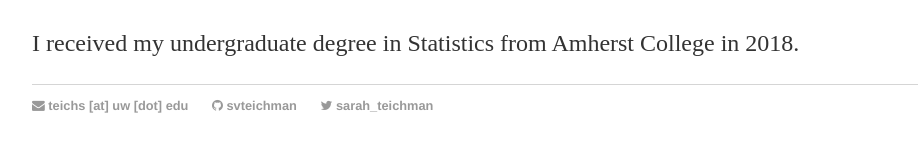
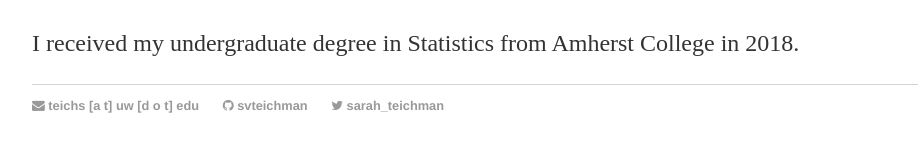
Before and after one commit to svteichman/svteichman.github.io, a Jekyll site: the page built from index.html, in a window 1280 px wide. Shown: the part 296-448 px from the top of the page, without its empty margins (160-1078 px from the left). Built offline with Jekyll 4.4.1, drawn with Linux system fonts in a browser that asks for light colours.

Commit message:
Update default.html
fixing email

```diff
--- a/_layouts/default.html
+++ b/_layouts/default.html
@@ -37,7 +37,7 @@
 			</div><!-- /.container -->
 			<footer>
 	    		<ul>
-				<li style="color:#999999"> <i class="fa fa-envelope" aria-hidden="true"></i> teichs [at] uw [dot] edu </li>
+				<li style="color:#999999"> <i class="fa fa-envelope" aria-hidden="true"></i> teichs [a t] uw [d o t] edu </li>
 	        		<li><a href = "https://github.com/svteichman"><i class="fa fa-github" aria-hidden="true"></i> svteichman</a></li>
 				<li><a href = "https://twitter.com/sarah_teichman"><i class="fa fa-twitter" aria-hidden="true"></i> sarah_teichman</a></li>
 				</ul>
```
